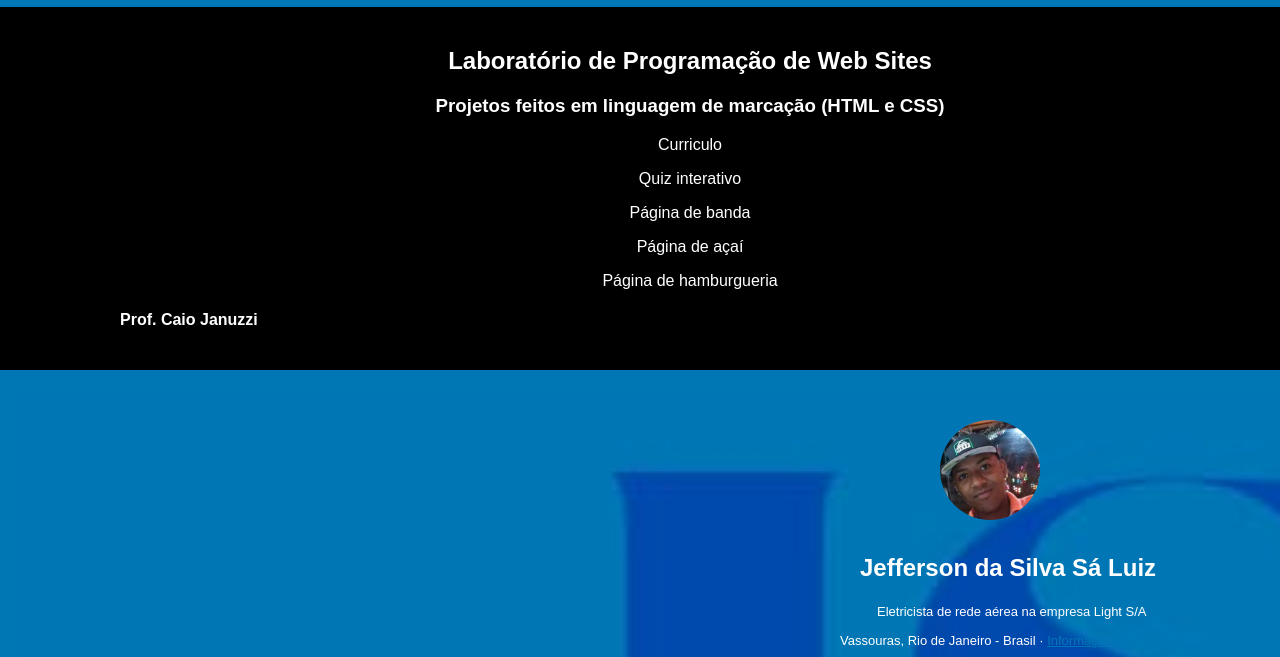
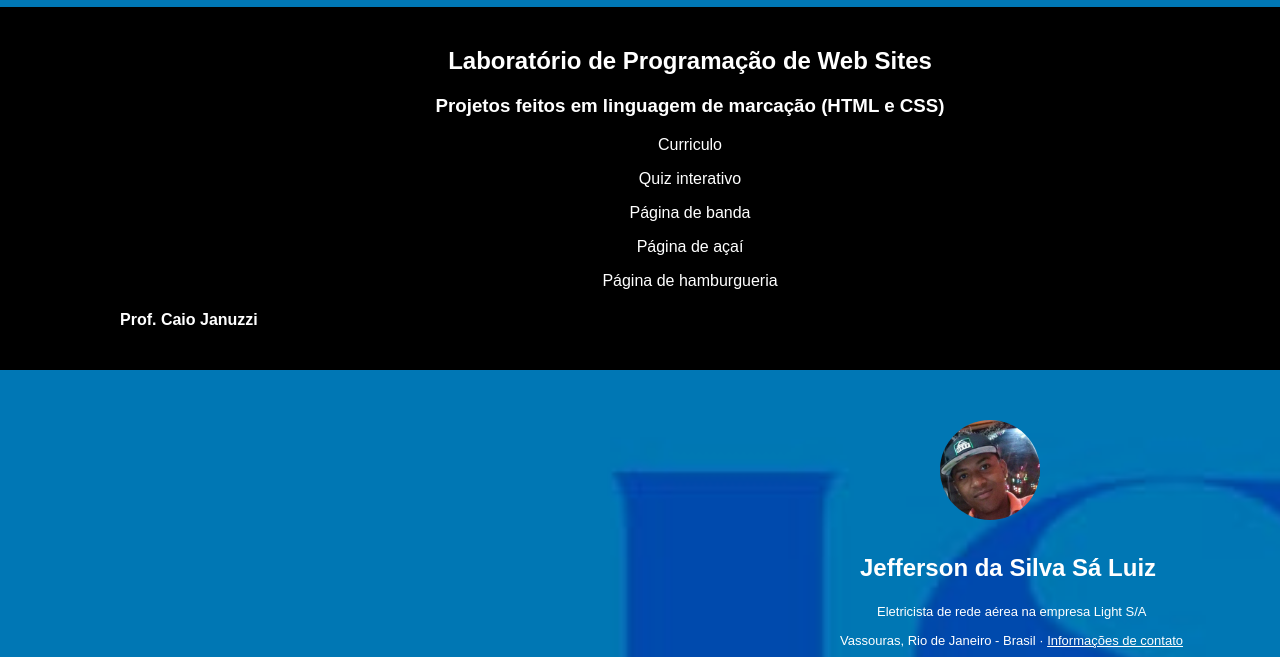
Before and after one commit to JeffersonEGS/portfolio, a plain HTML site: page index.html in a window 1280 px wide. Shown: the part 143-800 px from the top of the page. Drawn offline with Linux system fonts and the light colour scheme.

Commit message:
Update style.css

```diff
--- a/style.css
+++ b/style.css
@@ -111,7 +111,7 @@ section {
     margin-left: 20px;
 }
 .perfil-direito a {
-    color: #0077b5;
+    color: #FFF;
 }
 .perfil-direito h4 {
     margin-left: 20px;
```
